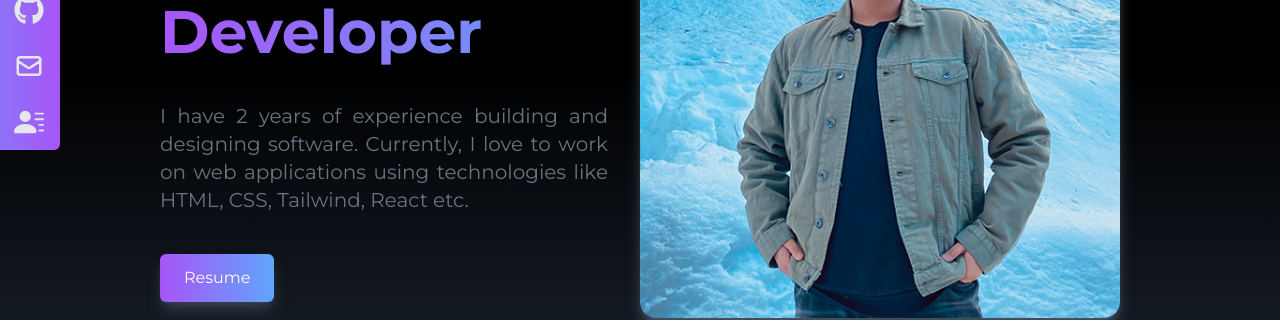
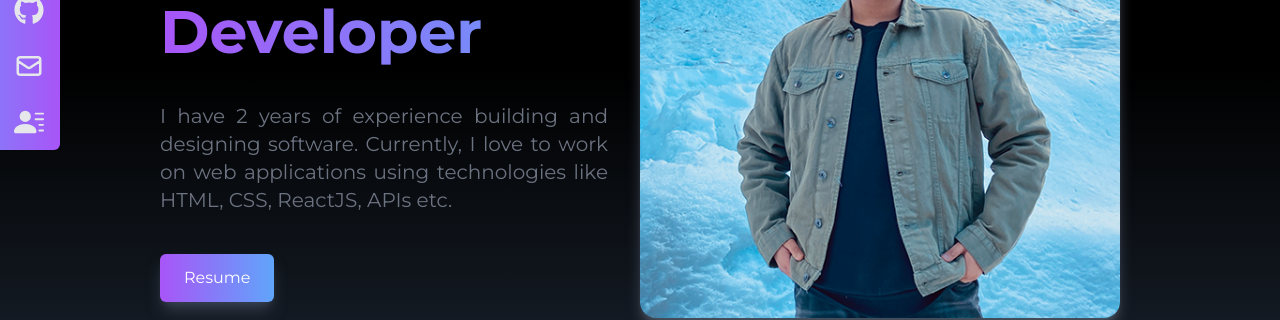
Before and after one commit to akshat26akd/Portfolio-Using-React-Tailwind, a React (Vite) app: page / in a window 1280 px wide. Shown: the part 330-650 px from the top of the page. Built offline with nearby package versions, Linux system fonts and the light colour scheme.

Commit message:
Updated About

```diff
--- a/src/pages/Home.jsx
+++ b/src/pages/Home.jsx
@@ -19,7 +19,7 @@ const Home = () => {
             <p className="sm:text-xl text-justify text-gray-500 py-8 max-w-md">
               I have 2 years of experience building and designing software.
               Currently, I love to work on web applications using technologies
-              like HTML, CSS, Tailwind, React etc.
+              like HTML, CSS, ReactJS, APIs etc.
             </p>
             <div>
               <a
```
